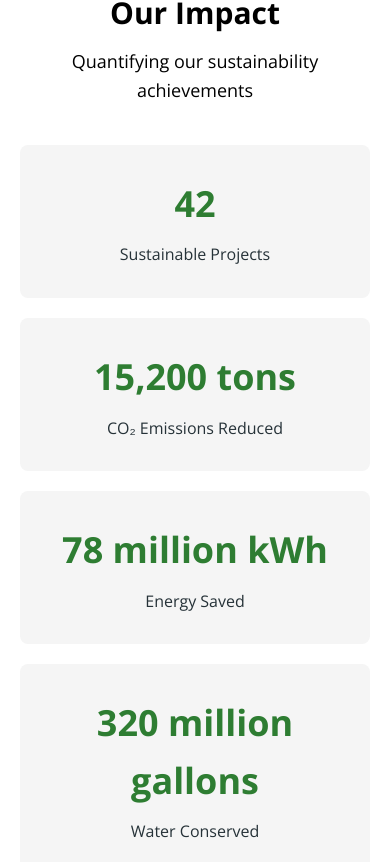
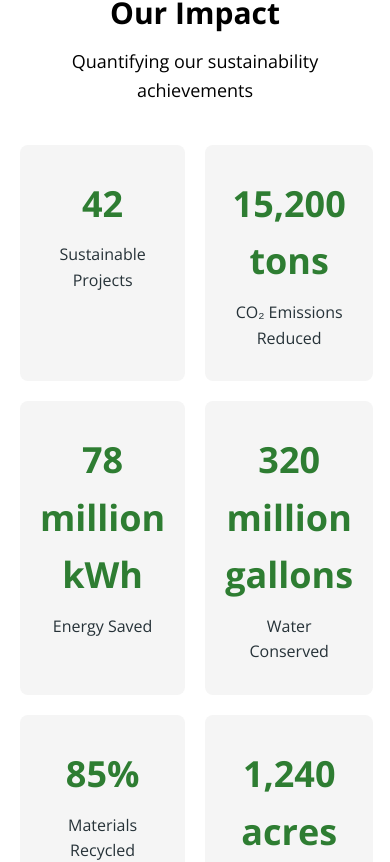
Before and after one commit to MeetRaithatha/Shashwat, a React (Create React App) app: page /sustainability in a window 390 px wide. Shown: the part 2213-3075 px from the top of the page. Built offline with nearby package versions, Linux system fonts and the light colour scheme; the HTML template or start-up script is replaced by a standard one.

Commit message:
Update SustainabilityPage.css

```diff
--- a/src/components/SustainabilityPage/SustainabilityPage.css
+++ b/src/components/SustainabilityPage/SustainabilityPage.css
@@ -42,6 +42,7 @@
   color: var(--primary-color);
 }
 
+/* --- Updated Metrics Section --- */
 .metrics-section {
   padding: 80px 20px;
   background-color: white;
@@ -49,7 +50,7 @@
 
 .metrics-grid {
   display: grid;
-    grid-template-columns: repeat(auto-fit, minmax(200px, 1fr));
+  grid-template-columns: repeat(3, 1fr); /* 3 columns = 2x3 layout */
   gap: 20px;
   max-width: 1200px;
   margin: 0 auto;
@@ -117,4 +118,8 @@
     margin-right: 0;
     margin-bottom: 15px;
   }
+
+  .metrics-grid {
+    grid-template-columns: repeat(2, 1fr); /* 2 cards per row on small screens */
   }
+}
```
Lines whose indentation alone changed are shown as unchanged.
